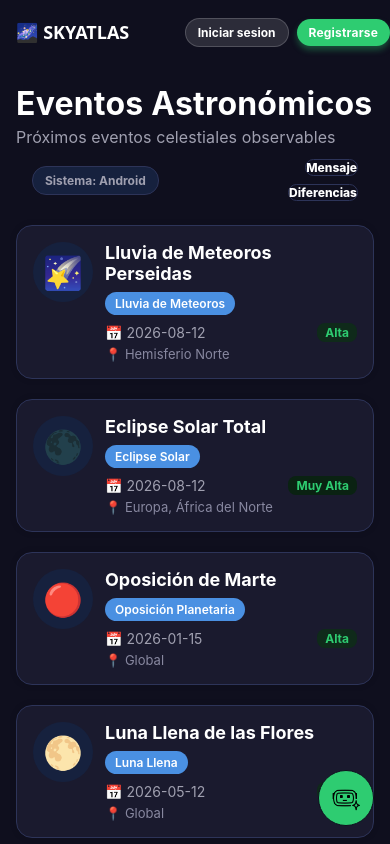
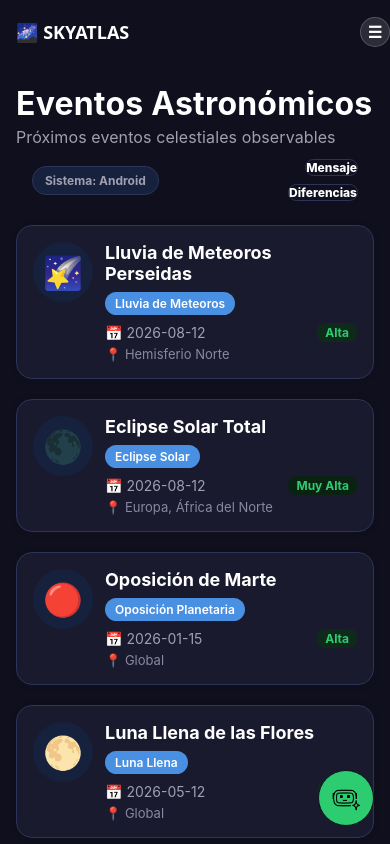
Before and after one commit to Juan-Pablo-Mosquera-Hinestroza/SkyAtlas, a React Native app: screen / in a window 390 px wide. Built offline with nearby package versions, Linux system fonts and the light colour scheme; what expo-file-system would draw is missing.

Commit message:
Añadido manejo de navegación y autenticación en las pantallas de detalles y login, y actualización de dependencias en el archivo de bloqueo.

```diff
--- a/src/components/AuthHeaderActions.js
+++ b/src/components/AuthHeaderActions.js
@@ -16,7 +16,7 @@ const AuthHeaderActions = () => {
   const navigation = useNavigation();
   const route = useRoute();
   const { width } = useWindowDimensions();
-  const isCompact = width < 380;
+  const isCompact = width < 420;
   const { currentUser, sessionToken, logoutUser } = useContext(AuthContext);
   const [menuVisible, setMenuVisible] = useState(false);
   const menuAnim = useRef(new Animated.Value(0)).current;
@@ -66,6 +66,16 @@ const AuthHeaderActions = () => {
     handleNavigate("Profile");
   };
 
+  const handleGoLogin = () => {
+    closeMenu();
+    handleNavigate("Login");
+  };
+
+  const handleGoRegister = () => {
+    closeMenu();
+    handleNavigate("Register");
+  };
+
   const handleLogout = () => {
     closeMenu();
     logoutUser();
@@ -83,36 +93,70 @@ const AuthHeaderActions = () => {
   if (!sessionToken) {
     return (
       <View style={[styles.container, isCompact && styles.containerCompact]}>
+        {isCompact ? (
+          <>
+            <TouchableOpacity
+              activeOpacity={0.85}
+              onPress={handleAvatarPress}
+              style={[styles.menuButton, styles.menuButtonCompact]}
+            >
+              <Text style={styles.menuButtonText}>☰</Text>
+            </TouchableOpacity>
+            <Modal
+              animationType="none"
+              transparent
+              visible={menuVisible}
+              onRequestClose={closeMenu}
+            >
+              <Pressable style={styles.menuOverlay} onPress={closeMenu}>
+                <Animated.View style={[styles.menuCard, menuStyle]}>
+                  <Text style={styles.menuName}>Cuenta</Text>
+                  <View style={styles.menuDivider} />
+                  <Pressable style={styles.menuItem} onPress={handleGoLogin}>
+                    <Text style={styles.menuItemText}>Iniciar sesion</Text>
+                  </Pressable>
+                  <Pressable style={styles.menuItem} onPress={handleGoRegister}>
+                    <Text style={styles.menuItemText}>Registrarse</Text>
+                  </Pressable>
+                </Animated.View>
+              </Pressable>
+            </Modal>
+          </>
+        ) : (
+          <>
             <TouchableOpacity
               activeOpacity={0.85}
               onPress={() => handleNavigate("Login")}
-          style={[styles.button, styles.loginButton, isCompact && styles.buttonCompact]}
+              style={[styles.button, styles.loginButton]}
             >
-          <Text style={[styles.buttonText, isCompact && styles.buttonTextCompact]}>
-            Iniciar sesion
-          </Text>
+              <Text style={styles.buttonText}>Iniciar sesion</Text>
             </TouchableOpacity>
             <TouchableOpacity
               activeOpacity={0.85}
               onPress={() => handleNavigate("Register")}
-          style={[styles.button, styles.registerButton, isCompact && styles.buttonCompact]}
+              style={[styles.button, styles.registerButton]}
             >
-          <Text
-            style={[
-              styles.buttonText,
-              styles.registerText,
-              isCompact && styles.buttonTextCompact,
-            ]}
-          >
+              <Text style={[styles.buttonText, styles.registerText]}>
                 Registrarse
               </Text>
             </TouchableOpacity>
+          </>
+        )}
       </View>
     );
   }
 
   return (
     <View style={[styles.container, isCompact && styles.containerCompact]}>
+      {isCompact ? (
+        <TouchableOpacity
+          activeOpacity={0.85}
+          onPress={handleAvatarPress}
+          style={[styles.menuButton, styles.menuButtonCompact]}
+        >
+          <Text style={styles.menuButtonText}>☰</Text>
+        </TouchableOpacity>
+      ) : (
         <TouchableOpacity
           activeOpacity={0.85}
           onPress={handleAvatarPress}
@@ -122,6 +166,7 @@ const AuthHeaderActions = () => {
             {displayName.slice(0, 1).toUpperCase() || "🪐"}
           </Text>
         </TouchableOpacity>
+      )}
 
       <Modal
         animationType="none"
@@ -210,6 +255,26 @@ const styles = StyleSheet.create({
   buttonTextCompact: {
     fontSize: 11,
   },
+  menuButton: {
+    width: 34,
+    height: 34,
+    borderRadius: 17,
+    backgroundColor: "rgba(255, 255, 255, 0.12)",
+    borderWidth: 1,
+    borderColor: "rgba(255, 255, 255, 0.2)",
+    alignItems: "center",
+    justifyContent: "center",
+  },
+  menuButtonCompact: {
+    width: 30,
+    height: 30,
+    borderRadius: 15,
+  },
+  menuButtonText: {
+    color: "#ffffff",
+    fontSize: 16,
+    fontWeight: "700",
+  },
   registerText: {
     letterSpacing: 0.2,
   },
--- a/src/screens/DetailsScreen.js
+++ b/src/screens/DetailsScreen.js
@@ -1,4 +1,4 @@
-import React, { useCallback, useMemo } from "react";
+import React, { useCallback, useContext, useMemo } from "react";
 import {
   View,
   Text,
@@ -11,6 +11,7 @@ import {
 } from "react-native";
 
 import InfoRow from "../components/InfoRow";
+import { AuthContext } from "../context/AuthContext";
 
 const DetailsScreen = ({ route, navigation }) => {
   const { event } = route.params;
@@ -19,17 +20,28 @@ const DetailsScreen = ({ route, navigation }) => {
   const isShortScreen = height < 700;
   const isAndroid = Platform.OS === "android";
   const accentColor = isAndroid ? "#2ecc71" : "#4a90e2";
+  const { sessionToken } = useContext(AuthContext);
 
   // useCallback para memorizar la función de navegación
   const handleGoToProfile = useCallback(() => {
-    navigation.navigate("Profile", {
+    const eventPayload = {
       eventName: event.title,
       eventType: event.type,
       eventDate: event.date,
       difficulty: event.difficulty,
       equipment: event.equipment,
-    });
-  }, [navigation, event]);
+    };
+
+    if (!sessionToken) {
+      navigation.navigate("Login", {
+        redirectTo: "Profile",
+        eventPayload,
+      });
+      return;
+    }
+
+    navigation.navigate("Profile", eventPayload);
+  }, [navigation, event, sessionToken]);
 
   // Memorizar el estilo del icono basado en el tamaño de pantalla
   const iconSize = useMemo(() => (isSmallScreen ? 60 : 80), [isSmallScreen]);
--- a/src/screens/LoginScreen.js
+++ b/src/screens/LoginScreen.js
@@ -13,7 +13,7 @@ import {
 } from "react-native";
 import { AuthContext } from "../context/AuthContext";
 
-const LoginScreen = ({ navigation }) => {
+const LoginScreen = ({ navigation, route }) => {
 	const { width } = useWindowDimensions();
 	const isSmall = width < 380;
 	const { loginUser, isBusy } = useContext(AuthContext);
@@ -50,6 +50,20 @@ const LoginScreen = ({ navigation }) => {
 		}
 
 		setFeedback({ type: "success", message: "Sesion iniciada." });
+
+		if (route?.params?.redirectTo) {
+			navigation.reset({
+				index: 0,
+				routes: [
+					{
+						name: route.params.redirectTo,
+						params: route.params.eventPayload,
+					},
+				],
+			});
+			return;
+		}
+
 		navigation.reset({ index: 0, routes: [{ name: "Home" }] });
 	};
 
--- a/src/utils/userStore.js
+++ b/src/utils/userStore.js
@@ -1,9 +1,32 @@
-import * as FileSystem from "expo-file-system";
+import * as FileSystem from "expo-file-system/legacy";
+import { Platform } from "react-native";
 import seedUsers from "../data/users.json";
 
-const USERS_FILE = `${FileSystem.documentDirectory}skyalas-users.json`;
+const USERS_STORAGE_KEY = "skyalas-users";
+const USERS_FILE = FileSystem.documentDirectory
+  ? `${FileSystem.documentDirectory}skyalas-users.json`
+  : null;
 
 const ensureUsersFile = async () => {
+  if (Platform.OS === "web") {
+    if (!globalThis.localStorage) {
+      return;
+    }
+
+    if (!globalThis.localStorage.getItem(USERS_STORAGE_KEY)) {
+      const initial = Array.isArray(seedUsers) ? seedUsers : [];
+      globalThis.localStorage.setItem(
+        USERS_STORAGE_KEY,
+        JSON.stringify(initial, null, 2),
+      );
+    }
+    return;
+  }
+
+  if (!USERS_FILE) {
+    return;
+  }
+
   const info = await FileSystem.getInfoAsync(USERS_FILE);
   if (!info.exists) {
     const initial = Array.isArray(seedUsers) ? seedUsers : [];
@@ -12,7 +35,28 @@ const ensureUsersFile = async () => {
 };
 
 export const loadUsers = async () => {
+  if (Platform.OS === "web") {
+    if (!globalThis.localStorage) {
+      return Array.isArray(seedUsers) ? seedUsers : [];
+    }
+
+    const raw = globalThis.localStorage.getItem(USERS_STORAGE_KEY);
+    if (!raw) {
+      return Array.isArray(seedUsers) ? seedUsers : [];
+    }
+
+    try {
+      const parsed = JSON.parse(raw);
+      return Array.isArray(parsed) ? parsed : [];
+    } catch (error) {
+      return Array.isArray(seedUsers) ? seedUsers : [];
+    }
+  }
+
   await ensureUsersFile();
+  if (!USERS_FILE) {
+    return Array.isArray(seedUsers) ? seedUsers : [];
+  }
   const raw = await FileSystem.readAsStringAsync(USERS_FILE);
   try {
     const parsed = JSON.parse(raw);
@@ -23,7 +67,20 @@ export const loadUsers = async () => {
 };
 
 export const saveUsers = async (users) => {
+  if (Platform.OS === "web") {
+    if (!globalThis.localStorage) {
+      return;
+    }
+
+    const payload = JSON.stringify(users, null, 2);
+    globalThis.localStorage.setItem(USERS_STORAGE_KEY, payload);
+    return;
+  }
+
   await ensureUsersFile();
+  if (!USERS_FILE) {
+    return;
+  }
   const payload = JSON.stringify(users, null, 2);
   await FileSystem.writeAsStringAsync(USERS_FILE, payload);
 };
```
Also changed, not shown: 1 other file (tests, documents, lock files or other folders). Lines whose indentation alone changed are shown as unchanged.
